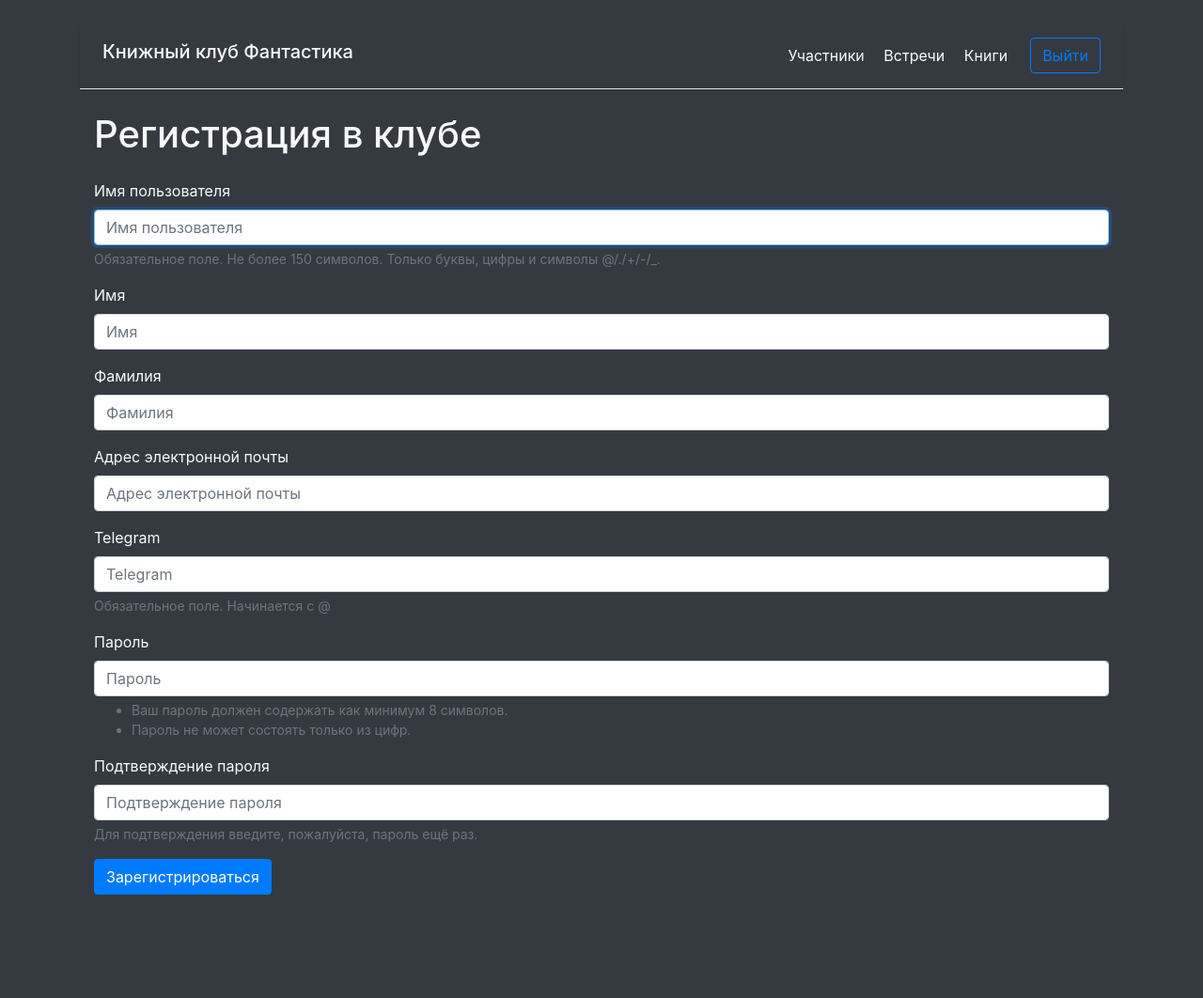
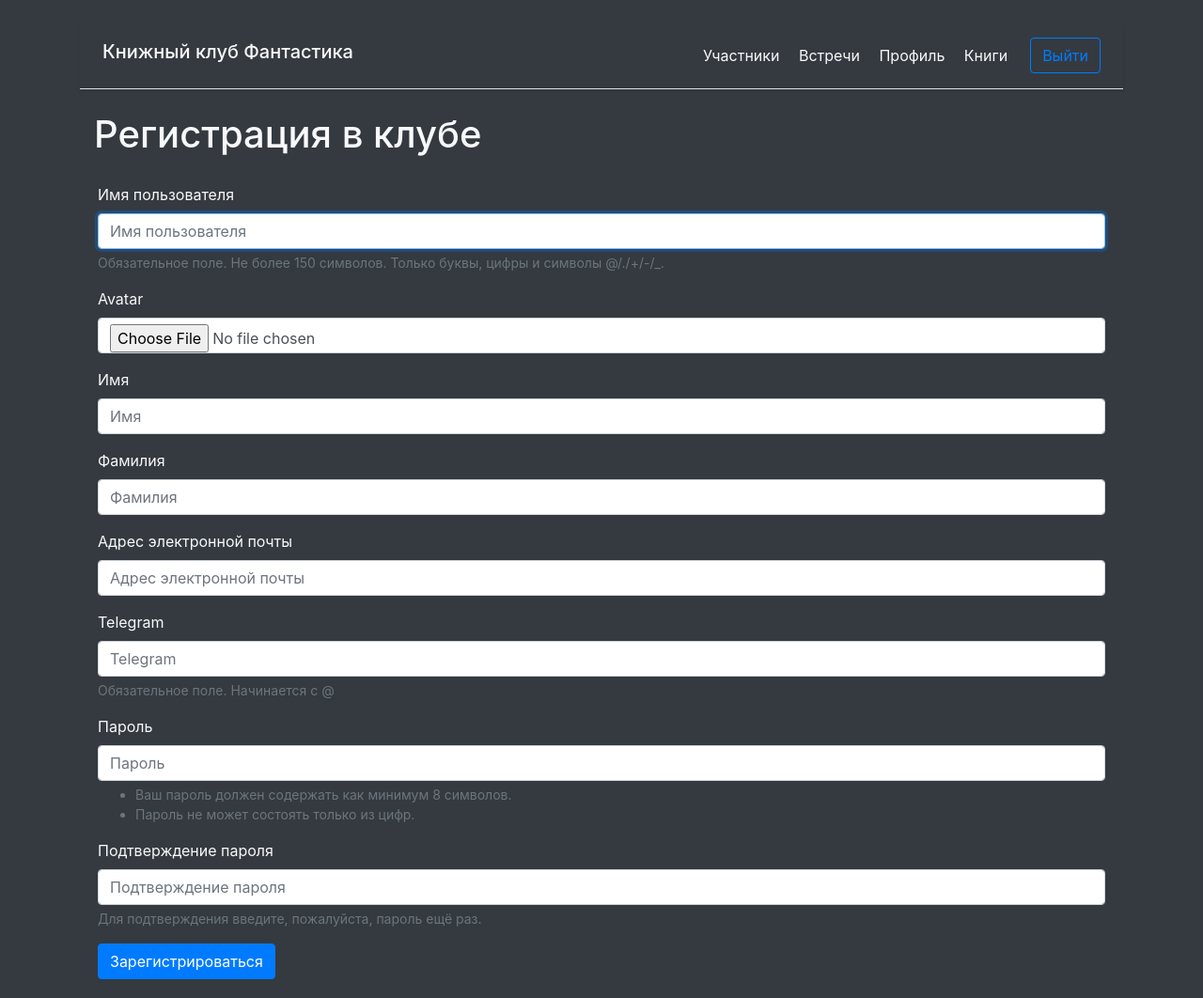
Before and after one commit to kozenalex/booklub-project, a Django app: page /users/create/ in a window 1280 px wide. Shown: the whole page at 94% size. Before the commit the page ends 952 px from the top, so only its background shows below. Run offline with Django 4.2, Linux system fonts and the light colour scheme; the visitor is signed in with stand-in values (Sample User, id 1); some libraries are stand-ins or nearby versions.

Commit message:
user ava change

```diff
--- a/bookclub/templates/edit.html
+++ b/bookclub/templates/edit.html
@@ -3,6 +3,8 @@
 {% load i18n %}
 {% block content %}
 <h1 class="my-4 text-light">{{title}}</h1>
+<div class="row p-1">
+<div class="col">
 <form action="." method="post" class="form text-light" enctype="multipart/form-data">
     {% csrf_token %}
     {% bootstrap_form form %}
@@ -12,4 +14,34 @@
       </button>
     {% endbuttons %}
   </form>
+  </div>
+  {% if is_user %}
+  <div class="col">
+    <div class="card">
+      <div class="card-heade bg-secondary text-white">
+        <h2 class="m-2">{{user}}</h2>
+      </div>
+      <div class="card-body bg-light">
+        <div class="row p-1">
+          <div class="col">
+          {% if user.avatar %}
+          <img src="{{user.avatar.url}}" alt="" class="rounded-circle" style="width: auto; height: 300px;">
+          {% endif %}
+          </div>
+        </div>
+          <div class="row p-1">
+          <a href="{% url 'avatar_update' pk=user.id %}">Аватар</a>
+          </div>
+        </div>
+        <div class="row p-1">
+        <a href="{% url 'pass_change' pk=user.id%}" class="nav-link">Изменить пароль</a>
+        </div>
+        <div class="row p-1">
+          <a href="{% url 'user_delete' pk=user.id %}" class="nav-link">Удалить профиль</a>
+        </div>
+      </div>
+    </div>
+  </div>
+  {% endif %}
+  </div>
 {% endblock %}
--- a/bookclub/templates/navigation.html
+++ b/bookclub/templates/navigation.html
@@ -7,6 +7,7 @@
       {% if user.is_authenticated %}
       <a class="p-2 text-light" href="{% url 'users_list' %}">Участники</a>
       <a class="p-2 text-light" href="">Встречи</a>
+      <a class="p-2 text-light" href="{% url 'user_update' pk=user.id %}">Профиль</a>
       {% endif %}
       <a class="p-2 text-light" href="{% url 'books_list' %}">Книги</a>
       {% if not user.is_authenticated %}
--- a/bookclub/users/forms.py
+++ b/bookclub/users/forms.py
@@ -1,5 +1,6 @@
 from django import forms
-from django.contrib.auth.forms import UserCreationForm
+from django.contrib.auth.forms import UserCreationForm, UserChangeForm
+from django.forms.widgets import ClearableFileInput
 from users.models import MyUser
 
 
@@ -7,4 +8,29 @@
 
     class Meta(UserCreationForm.Meta):
         model = MyUser
+        fields = ['username', 'avatar', 'first_name', 'last_name', 'email', 'telegram']
+
+class UserUpdateForm(UserChangeForm):
+    password = None
+    class Meta(UserChangeForm.Meta):
+        model = MyUser
         fields = ['username', 'first_name', 'last_name', 'email', 'telegram']
+
+class MyAvaWidget(ClearableFileInput):
+
+    initial_text = ''
+    input_text = 'Загрузить новый аватар'
+
+
+class UserAvaUpdateForm(forms.ModelForm):
+
+
+
+    class Meta(MyAvaWidget):
+
+        model = MyUser
+        fields = ['avatar']
+        labels = {'avatar': ''}
+        widgets = {
+           'avatar': MyAvaWidget()
+        }
--- a/bookclub/users/models.py
+++ b/bookclub/users/models.py
@@ -21,5 +21,10 @@
         validators=[UnicodeTelegramValidator()],
         help_text="Обязательное поле. Начинается с @"
     )
+    avatar = models.ImageField(
+        upload_to='avatars/%Y-%m-%d',
+        null=True,
+        blank=True
+    )
     def __str__(self):
         return self.get_full_name()
--- a/bookclub/users/urls.py
+++ b/bookclub/users/urls.py
@@ -7,5 +7,6 @@
     path('', views.UsersListView.as_view(), name='users_list'),
     path('<int:pk>/update/', views.UserUpdateView.as_view(), name='user_update'),
     path('<int:pk>/change_pwd/', views.UserPassChangeView.as_view(), name='pass_change'),
+    path('<int:pk>/change_ava/', views.UserAvaChangeView.as_view(), name='avatar_update'),
     path('<int:pk>/delete/', views.UserDeleteView.as_view(), name='user_delete')
 ]
--- a/bookclub/users/views.py
+++ b/bookclub/users/views.py
@@ -9,7 +9,7 @@
 from django.contrib.messages.views import SuccessMessageMixin
 from django.contrib.auth.mixins import LoginRequiredMixin
 from django.utils.translation import gettext as _
-from users.forms import MyUserCreationForm
+from users.forms import MyUserCreationForm, UserAvaUpdateForm, UserUpdateForm
 from users.models import MyUser
 
 
@@ -35,15 +35,16 @@
     extra_context = {
         'title': 'Регистрация в клубе',
         'button': 'Зарегистрироваться',
-        'is_user': True
+        'is_user': False
     }
     success_url = reverse_lazy('login')
 
 class UserUpdateView(UserView, UpdateView):
 
-    form_class = MyUserCreationForm
-    model = User
+    form_class = UserUpdateForm
+    model = MyUser
     template_name = 'edit.html'
+    context_object_name = 'user'
     extra_context = {
         'title': _('Update user profile'),
         'button': _('Update'),
@@ -59,6 +60,17 @@
     success_message = _('Password changed')
     success_url = reverse_lazy('users_list')
 
+
+class UserAvaChangeView(UserView, UpdateView):
+
+    form_class = UserAvaUpdateForm
+    context_object_name = 'user'
+    template_name = 'ava_change.html'
+    success_message = _('Avatar changed')
+
+    def get_success_url(self) -> str:
+        user_id = self.get_object().id
+        return reverse_lazy('user_update', kwargs={'pk': user_id})
 
 class UserDeleteView(UserView, DeleteView):
 
```
Also changed, not shown: bookclub/templates/ava_change.html (added, +22 -0 lines), bookclub/templates/pass_change.html (added, +15 -0 lines), bookclub/templates/users.html (+5 -3 lines), bookclub/books/migrations/0004_alter_book_img.py (added), bookclub/users/migrations/0005_myuser_avatar.py (added).
